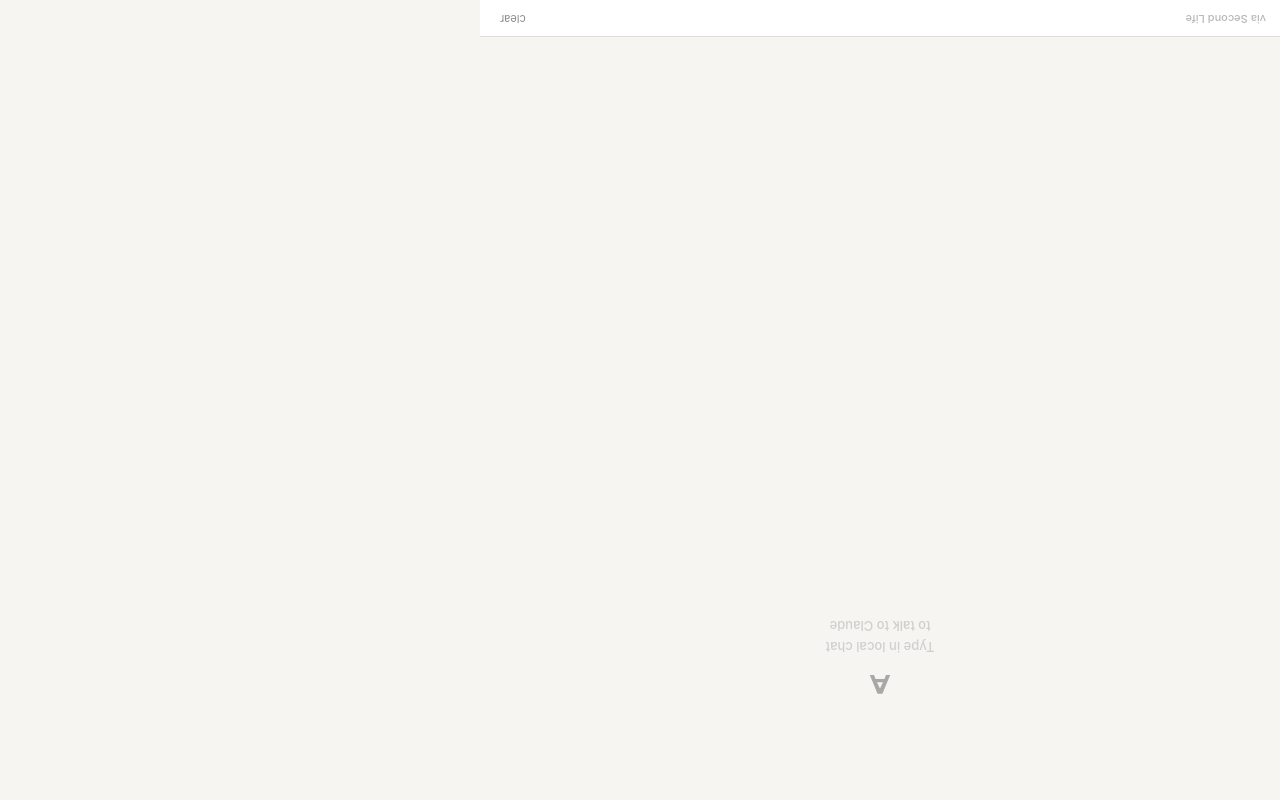
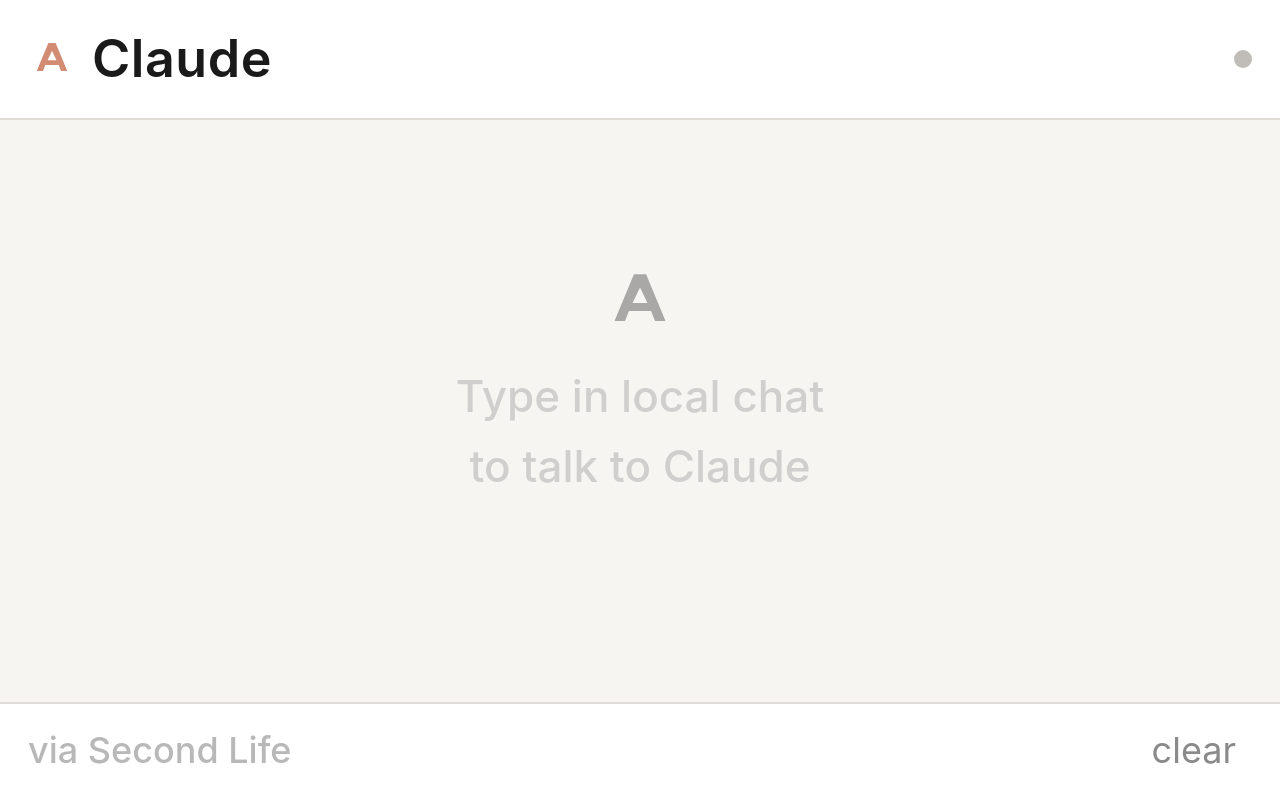
Before and after one commit to LolySL/sl-claude-relay, a website: page public/index.html in a window 1280 px wide. Shown: the top 800 px of the page. Drawn offline with Linux system fonts and the light colour scheme; no server answers.

Commit message:
fix html

```diff
--- a/public/index.html
+++ b/public/index.html
@@ -16,21 +16,17 @@
       --accent:    #cc785c;
       --user-bg:   #ffffff;
       --claude-bg: transparent;
-      --radius:    12px;
-      --font-ui:   'Styrene A', 'SF Pro Display', system-ui, sans-serif;
-      --font-body: 'Tiempos Text', Georgia, serif;
+      --radius:    16px;
     }
 
     html, body {
-  width: 100vh;
-  height: 100vw;
-  transform: rotate(-90deg);
-  transform-origin: 50vw 50vw;
+      width: 100%;
+      height: 100%;
       background: var(--bg);
       color: var(--text);
       font-family: -apple-system, 'Segoe UI', system-ui, sans-serif;
       font-weight: 500;
-  font-size: 40px;
+      font-size: 60px;
       line-height: 1.5;
       overflow: hidden;
     }
@@ -45,30 +41,30 @@
     #header {
       display: flex;
       align-items: center;
-      padding: 10px 14px;
-      border-bottom: 1px solid var(--border);
-      gap: 8px;
+      padding: 20px 28px;
+      border-bottom: 2px solid var(--border);
+      gap: 16px;
       flex-shrink: 0;
       background: var(--surface);
     }
 
     #header svg {
-      width: 18px;
-      height: 18px;
+      width: 48px;
+      height: 48px;
       opacity: 0.85;
     }
 
     #header-title {
-      font-size: 15px;
-      font-weight: 500;
+      font-size: 52px;
+      font-weight: 600;
       letter-spacing: 0.01em;
       color: var(--text);
       flex: 1;
     }
 
     #status-dot {
-      width: 6px;
-      height: 6px;
+      width: 18px;
+      height: 18px;
       border-radius: 50%;
       background: #c0bdb9;
       transition: background 0.4s;
@@ -76,12 +72,12 @@
 
     #status-dot.active {
       background: #5a9e6a;
-      box-shadow: 0 0 6px #5a9e6a88;
+      box-shadow: 0 0 12px #5a9e6a88;
     }
 
     #status-dot.thinking {
       background: var(--accent);
-      box-shadow: 0 0 6px var(--accent);
+      box-shadow: 0 0 12px var(--accent);
       animation: pulse 1.2s ease-in-out infinite;
     }
 
@@ -93,21 +89,21 @@
     #messages {
       flex: 1;
       overflow-y: auto;
-      padding: 14px 16px;
+      padding: 24px 28px;
       display: flex;
       flex-direction: column;
-      gap: 2px;
+      gap: 4px;
       scroll-behavior: smooth;
     }
 
-    #messages::-webkit-scrollbar { width: 3px; }
+    #messages::-webkit-scrollbar { width: 6px; }
     #messages::-webkit-scrollbar-track { background: transparent; }
-    #messages::-webkit-scrollbar-thumb { background: var(--border); border-radius: 2px; }
+    #messages::-webkit-scrollbar-thumb { background: var(--border); border-radius: 4px; }
 
     .msg-group {
       display: flex;
       flex-direction: column;
-      gap: 2px;
+      gap: 4px;
       animation: fadeUp 0.25s ease forwards;
     }
 
@@ -117,22 +113,22 @@
     }
 
     .msg-label {
-      font-size: 11px;
-      font-weight: 500;
+      font-size: 36px;
+      font-weight: 600;
       letter-spacing: 0.06em;
       text-transform: uppercase;
       color: var(--text-dim);
-      padding: 8px 0 3px 2px;
+      padding: 16px 0 6px 4px;
     }
 
     .msg-label.claude { color: var(--accent); opacity: 0.9; }
 
     .msg-bubble {
-      padding: 9px 12px;
+      padding: 18px 24px;
       border-radius: var(--radius);
       font-family: -apple-system, 'Segoe UI', system-ui, sans-serif;
       font-weight: 500;
-      font-size: 40px;
+      font-size: 60px;
       line-height: 1.6;
       color: var(--text);
       max-width: 100%;
@@ -141,28 +137,28 @@
 
     .msg-bubble.user {
       background: var(--user-bg);
-      border: 1px solid var(--border);
+      border: 2px solid var(--border);
       border-bottom-right-radius: 4px;
     }
 
     .msg-bubble.assistant {
       background: var(--claude-bg);
       border: none;
-      padding-left: 2px;
+      padding-left: 4px;
       color: #2a2a2a;
     }
 
     #thinking {
       display: none;
-      padding: 6px 2px;
+      padding: 12px 4px;
       animation: fadeUp 0.2s ease forwards;
     }
 
-    #thinking.visible { display: flex; align-items: center; gap: 5px; }
+    #thinking.visible { display: flex; align-items: center; gap: 10px; }
 
     .think-dot {
-      width: 5px;
-      height: 5px;
+      width: 14px;
+      height: 14px;
       border-radius: 50%;
       background: var(--accent);
       opacity: 0.4;
@@ -183,25 +179,25 @@
       flex-direction: column;
       align-items: center;
       justify-content: center;
-      gap: 10px;
+      gap: 20px;
       opacity: 0.35;
       pointer-events: none;
-      padding-bottom: 40px;
+      padding-bottom: 60px;
     }
 
-    #empty svg { width: 32px; height: 32px; }
+    #empty svg { width: 80px; height: 80px; }
 
     #empty p {
-      font-size: 13px;
+      font-size: 44px;
       color: var(--text-dim);
       text-align: center;
       line-height: 1.6;
-      max-width: 160px;
+      max-width: 400px;
     }
 
     #footer {
-      padding: 8px 14px 10px;
-      border-top: 1px solid var(--border);
+      padding: 18px 28px 22px;
+      border-top: 2px solid var(--border);
       display: flex;
       align-items: center;
       justify-content: space-between;
@@ -210,21 +206,21 @@
     }
 
     #footer-hint {
-      font-size: 11px;
+      font-size: 36px;
       color: var(--text-dim);
       opacity: 0.6;
     }
 
     #clear-btn {
-      font-size: 11px;
+      font-size: 36px;
       color: var(--text-dim);
       background: none;
       border: none;
       cursor: pointer;
-      padding: 2px 6px;
-      border-radius: 4px;
+      padding: 6px 16px;
+      border-radius: 8px;
       transition: color 0.2s, background 0.2s;
-      font-family: var(--font-ui);
+      font-family: -apple-system, 'Segoe UI', system-ui, sans-serif;
     }
 
     #clear-btn:hover {
```
Lines whose indentation alone changed are shown as unchanged.
